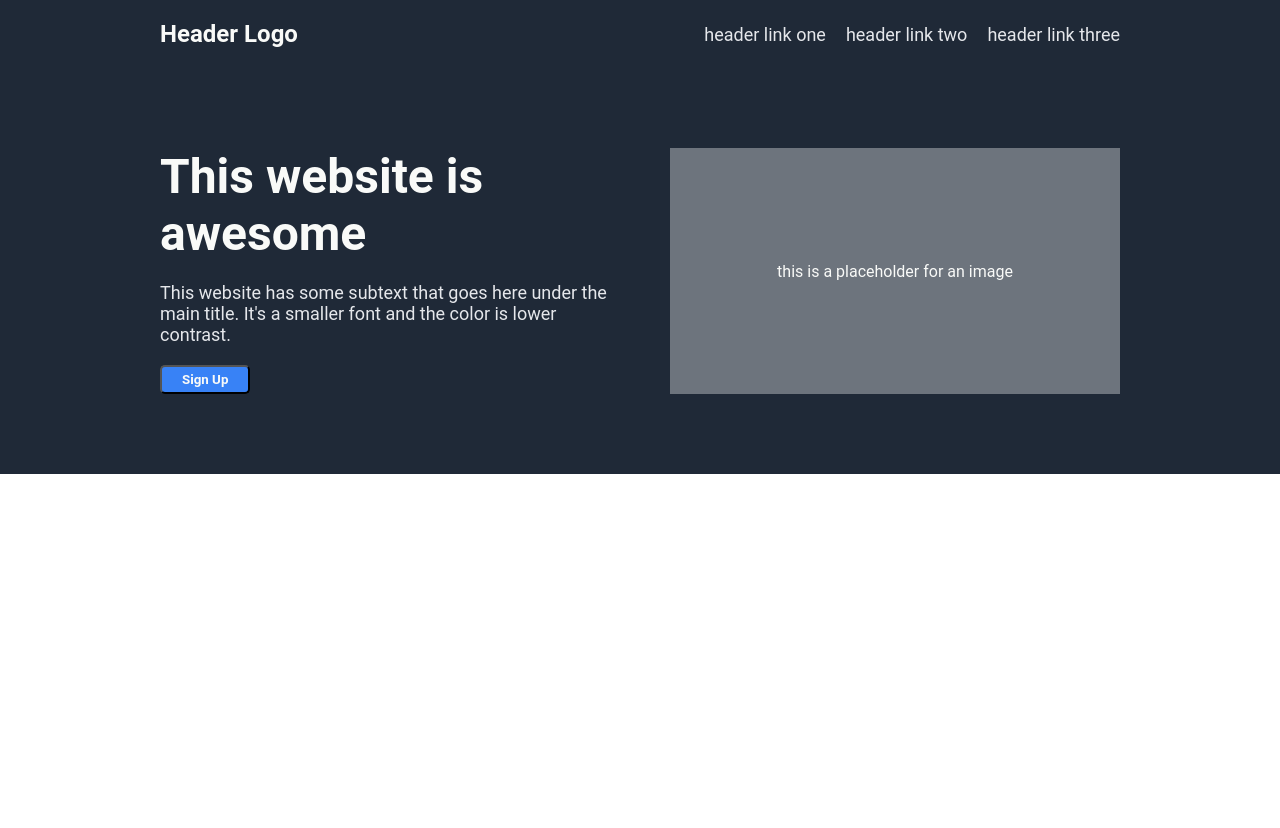
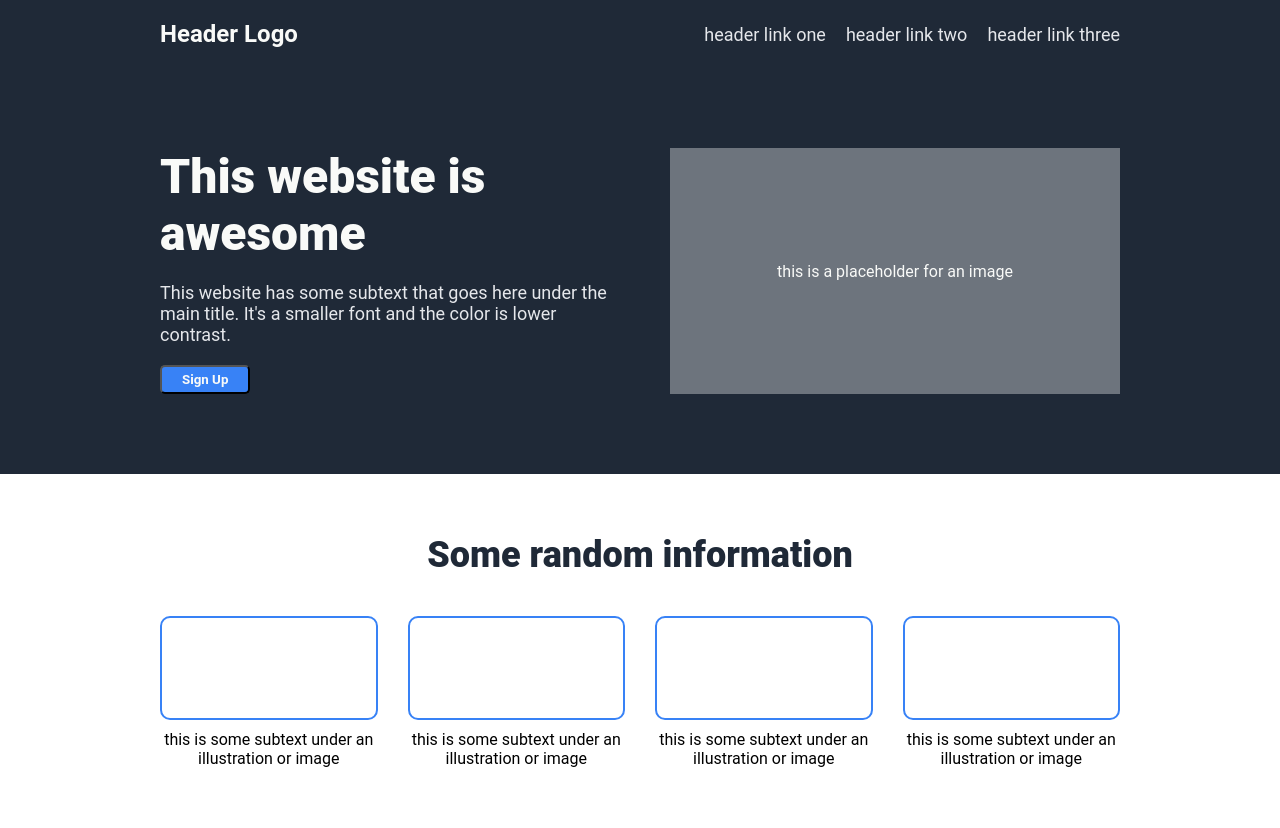
Before and after one commit to ibnualhusein/odin-landing, a plain HTML site: page index.html in a window 1280 px wide. Before the commit the page ends 800 px from the top, so only its background shows below. Drawn offline with Linux system fonts and the light colour scheme.

Commit message:
Add first body content and design it.

```diff
--- a/index.html
+++ b/index.html
@@ -30,5 +30,30 @@
             <div class="hero-box">this is a placeholder for an image</div>
         </div>
     </div>
+
+    <div class="content-1">
+        <div class="content-1-title">
+            Some random information
+        </div>
+        <div class="content-1-body">
+            <div class="card">
+                <div class="card-img"></div>
+                <div class="card-img-desc">this is some subtext under an illustration or image</div>
+            </div>
+            <div class="card">
+                <div class="card-img"></div>
+                <div class="card-img-desc">this is some subtext under an illustration or image</div>
+            </div>
+            <div class="card">
+                <div class="card-img"></div>
+                <div class="card-img-desc">this is some subtext under an illustration or image</div>
+            </div>
+            <div class="card">
+                <div class="card-img"></div>
+                <div class="card-img-desc">this is some subtext under an illustration or image</div>
+            </div>
+        </div>
+    </div>
+
 </body>
 </html>
--- a/style.css
+++ b/style.css
@@ -43,6 +43,7 @@ body {
     justify-content: space-between;
     gap: 60px;
     padding: 80px 160px;
+    flex: 1;
 }
 
 .hero-kiri {
@@ -64,7 +65,7 @@ body {
 
 .hero-judul {
     font-size: 48px;
-    font-weight:bolder;
+    font-weight: 900;
     color: #f9faf8;
 }
 
@@ -86,3 +87,42 @@ body {
 .hero-box{
     padding: 40px;
 }
+
+.content-1 {
+    display: flex;
+    flex-direction: column;
+    padding: 60px 160px;
+    gap: 40px;
+    flex: 1;
+}
+
+.content-1-title {
+    display: flex;
+    justify-content: center;
+    align-items: center;
+    color: #1f2937;
+    font-weight: 900;
+    font-size: 36px;
+}
+
+.content-1-body {
+    display: flex;
+    gap: 30px;
+    justify-content: center;
+    align-items: center;
+    text-align: center;
+}
+
+.card {
+    display: flex;
+    flex-direction: column;
+    gap: 10px;
+    flex: 1;
+}
+
+.card-img {
+    flex-basis: 100px;
+    flex-shrink: 0;
+    border: #3882f6 2px solid;
+    border-radius: 10px;
+}
```
